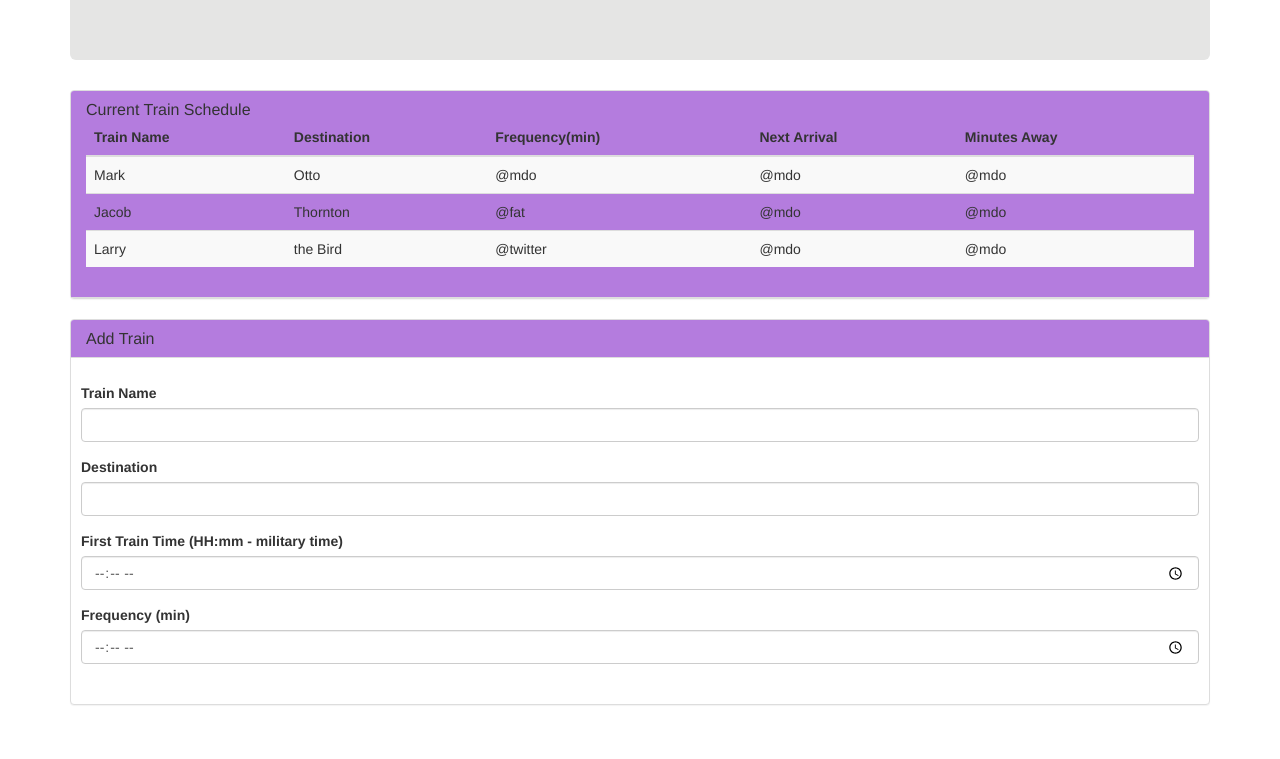
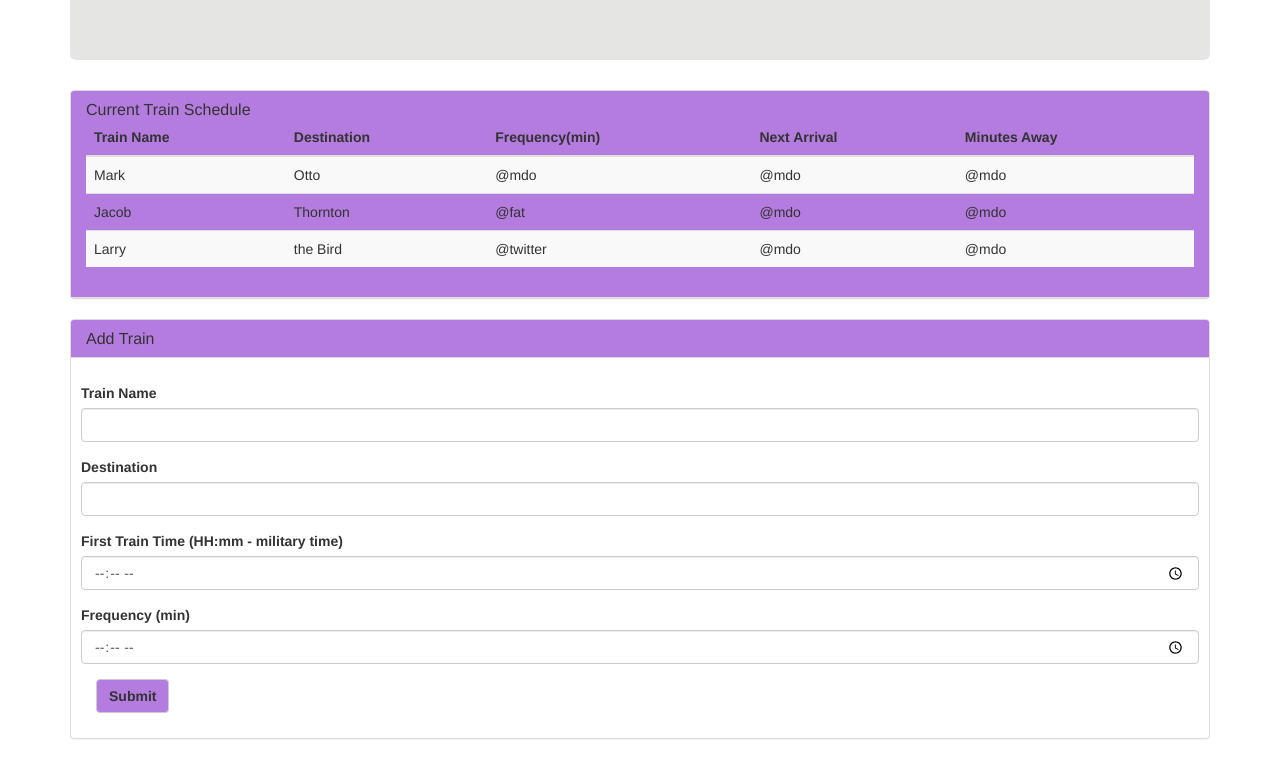
Before and after one commit to kimjaydot/trainScheduler, a plain HTML site: page index.html in a window 1280 px wide. Shown: the part 180-939 px from the top of the page. Before the commit the page ends 905 px from the top, so only its background shows below. Drawn offline with nearby package versions, Linux system fonts and the light colour scheme.

Commit message:
Added Submit button

```diff
--- a/index.html
+++ b/index.html
@@ -96,6 +96,7 @@
       <input class="form-control" type="time"  id="example-time-input">
     </div>
   </div>
+  <button type="submit" class="btn btn-default" id="submitBtn">Submit</button>
   </form>
 
     </div>
--- a/style.css
+++ b/style.css
@@ -22,3 +22,8 @@ h1{
 	padding:5px;
 	margin:5px;
 }
+
+.btn-default{
+	background-color: #b47cde;
+	font-weight:bold;
+}
```
